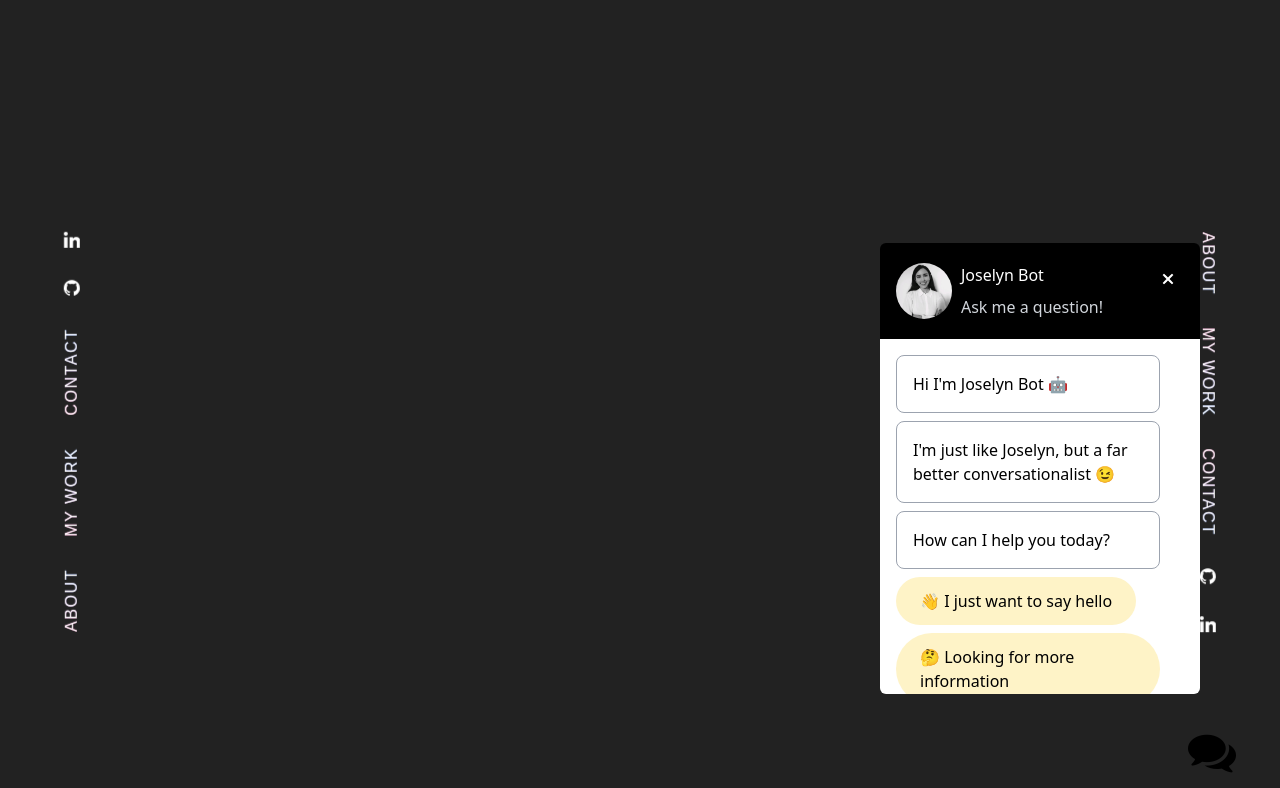
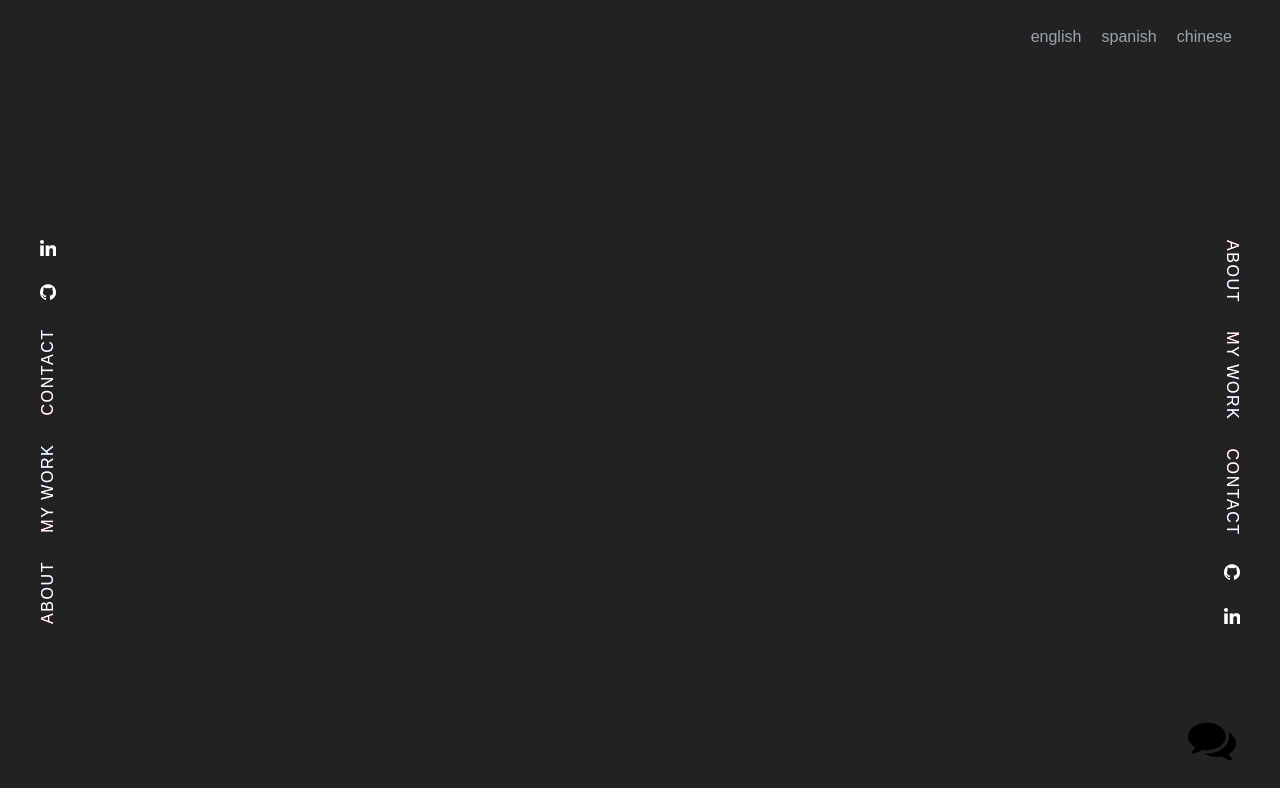
Before and after one commit to iamjoselyn/iamjoselyn.github.io, a plain HTML site: page porfolio.html in a window 1280 px wide. Shown: the top 788 px of the page. Drawn offline with nearby package versions, Linux system fonts and the light colour scheme; a web font is replaced by a local one.

Commit message:
*bug css transform fixed, language nav added, chatbox popup javascript implemented

```diff
--- a/porfolio.html
+++ b/porfolio.html
@@ -2,6 +2,7 @@
 <html lang="en">
 <head>
     <meta charset="UTF-8">
+    <meta http-equiv="X-UA-Compatible" content="IE=edge">
     <meta name="viewport" content="width=device-width, initial-scale=1.0">
     <title>Document</title>
     <link rel="stylesheet" href="./style.css">
@@ -9,13 +10,20 @@
     <link href="https://unpkg.com/tailwindcss@^2/dist/tailwind.min.css" rel="stylesheet">
 </head>
 <body class="my-bg-grey">
-    <section id="section1" class="box-border h-screen w-full relative flex">
-        <div class="transform -rotate-90 fixed top-1/2 -left-36 z-10">
-            <ul class="flex items-center inline-block content-center">
-                <li class="font-grot text-md text-white tracking-widest mx-4 hover:text-transparent bg-gradient-to-r bg-clip-text from-pink-500 to-blue-500"> <a href="#section2">ABOUT</a></li>
-                <li class="font-grot text-md text-white tracking-widest mx-4 hover:text-transparent bg-gradient-to-r bg-clip-text from-pink-500 to-blue-500"> <a href="#section3">MY WORK</a></li>
-                <li class="font-grot text-md text-white tracking-widest mx-4 hover:text-transparent bg-gradient-to-r bg-clip-text from-pink-500 to-blue-500"> <a href="#section4">CONTACT</a></li>
-                <li class="transform rotate-90 text-white mx-4 hover:text-pink-500">
+    <section id="section1" class="box-border h-screen w-full">
+        <div class="fixed top-6 right-10">
+            <ul class="">
+                <li class="inline font-grot text-gray-400 hover:underline cursor-pointer mx-2">english</li>
+                <li class="inline font-grot text-gray-400 hover:underline cursor-pointer mx-2">spanish</li>
+                <li class="inline font-grot text-gray-400 hover:underline cursor-pointer mx-2">chinese</li>
+            </ul>
+        </div>
+        <div class="w-96 transform -rotate-90 fixed top-1/2 -left-36 z-10">
+            <ul class="flex items-center justify-between">
+                <li class="inline font-grot text-md text-white tracking-widest hover:text-transparent bg-gradient-to-r bg-clip-text from-pink-500 to-blue-500"> <a class="" href="#section2">ABOUT</a></li>
+                <li class="inline font-grot text-md text-white tracking-widest hover:text-transparent bg-gradient-to-r bg-clip-text from-pink-500 to-blue-500"> <a class="" href="#section4">MY WORK</a></li>
+                <li class="inline font-grot text-md text-white tracking-widest hover:text-transparent bg-gradient-to-r bg-clip-text from-pink-500 to-blue-500"> <a class="" href="#section3">CONTACT</a></li>
+                <li class="inline text-white hover:text-pink-500 transform rotate-90 ">
                     <a href="#" class="px-2">
                         <svg class="stroke-current fill-current w-4" version="1.1" xmlns="http://www.w3.org/2000/svg" xmlns:xlink="http://www.w3.org/1999/xlink" x="0px" y="0px" viewBox="0 0 438.549 438.549" style="enable-background:new 0 0 438.549 438.549" xml:space="preserve" fill="#222222"><path d="M409.132,114.573c-19.608-33.596-46.205-60.194-79.798-79.8C295.736,15.166,259.057,5.365,219.271,5.365
                         c-39.781,0-76.472,9.804-110.063,29.408c-33.596,19.605-60.192,46.204-79.8,79.8C9.803,148.168,0,184.854,0,224.63
@@ -39,19 +47,19 @@
                         C438.536,184.851,428.728,148.168,409.132,114.573z"></path></svg>
                     </a>
                 </li>
-                <li class="transform rotate-90 text-white mx-4 hover:text-blue-500">
+                <li class="inline transform rotate-90 text-white hover:text-blue-500">
                     <a href="#" class="px-2">
                         <svg class="stroke-current fill-current w-4" version="1.1" xmlns="http://www.w3.org/2000/svg" xmlns:xlink="http://www.w3.org/1999/xlink" x="0px" y="0px" viewBox="0 0 438.549 438.549" style="enable-background:new 0 0 438.549 438.549" xml:space="preserve" fill="#222222"><path d="M100.28 448H7.4V148.9h92.88zM53.79 108.1C24.09 108.1 0 83.5 0 53.8a53.79 53.79 0 0 1 107.58 0c0 29.7-24.1 54.3-53.79 54.3zM447.9 448h-92.68V302.4c0-34.7-.7-79.2-48.29-79.2-48.29 0-55.69 37.7-55.69 76.7V448h-92.78V148.9h89.08v40.8h1.3c12.4-23.5 42.69-48.3 87.88-48.3 94 0 111.28 61.9 111.28 142.3V448z"></path></svg>
                     </a>
                 </li>
             </ul>
         </div>
-        <div class="transform rotate-90 fixed top-1/2 -right-36">
-            <ul class="flex items-center inline-block content-center">
-                <li class="font-grot text-md text-white tracking-widest mx-4 hover:text-transparent bg-gradient-to-r bg-clip-text from-pink-500 to-blue-500"> <a href="#section2">ABOUT</a></li>
-                <li class="font-grot text-md text-white tracking-widest mx-4 hover:text-transparent bg-gradient-to-r bg-clip-text from-pink-500 to-blue-500"> <a href="#section3">MY WORK</a></li>
-                <li class="font-grot text-md text-white tracking-widest mx-4 hover:text-transparent bg-gradient-to-r bg-clip-text from-pink-500 to-blue-500"> <a href="#section4">CONTACT</a></li>
-                <li class="transform -rotate-90 text-white tracking-widest mx-4 hover:text-pink-500">
+        <div class="w-96 transform rotate-90 fixed top-1/2 -right-36 z-10">
+            <ul class="flex items-center justify-between">
+                <li class="inline font-grot text-md text-white tracking-widest hover:text-transparent bg-gradient-to-r bg-clip-text from-pink-500 to-blue-500"> <a href="#section2">ABOUT</a></li>
+                <li class="inline font-grot text-md text-white tracking-widest hover:text-transparent bg-gradient-to-r bg-clip-text from-pink-500 to-blue-500"> <a href="#section3">MY WORK</a></li>
+                <li class="inline font-grot text-md text-white tracking-widest hover:text-transparent bg-gradient-to-r bg-clip-text from-pink-500 to-blue-500"> <a href="#section4">CONTACT</a></li>
+                <li class="inline  text-white hover:text-pink-500 transform -rotate-90">
                     <a href="#" class="px-2">
                         <svg class="stroke-current fill-current w-4" version="1.1" xmlns="http://www.w3.org/2000/svg" xmlns:xlink="http://www.w3.org/1999/xlink" x="0px" y="0px" viewBox="0 0 438.549 438.549" style="enable-background:new 0 0 438.549 438.549" xml:space="preserve" fill="#222222"><path d="M409.132,114.573c-19.608-33.596-46.205-60.194-79.798-79.8C295.736,15.166,259.057,5.365,219.271,5.365
                         c-39.781,0-76.472,9.804-110.063,29.408c-33.596,19.605-60.192,46.204-79.8,79.8C9.803,148.168,0,184.854,0,224.63
@@ -75,20 +83,20 @@
                         C438.536,184.851,428.728,148.168,409.132,114.573z"></path></svg>
                     </a>
                 </li>
-                <li class="transform -rotate-90 text-white tracking-widest mx-4 hover:text-blue-500">
+                <li class="inline transform -rotate-90 text-white hover:text-blue-500">
                     <a href="#" class="px-2">
                         <svg class="stroke-current fill-current w-4" version="1.1" xmlns="http://www.w3.org/2000/svg" xmlns:xlink="http://www.w3.org/1999/xlink" x="0px" y="0px" viewBox="0 0 438.549 438.549" style="enable-background:new 0 0 438.549 438.549" xml:space="preserve" fill="#222222"><path d="M100.28 448H7.4V148.9h92.88zM53.79 108.1C24.09 108.1 0 83.5 0 53.8a53.79 53.79 0 0 1 107.58 0c0 29.7-24.1 54.3-53.79 54.3zM447.9 448h-92.68V302.4c0-34.7-.7-79.2-48.29-79.2-48.29 0-55.69 37.7-55.69 76.7V448h-92.78V148.9h89.08v40.8h1.3c12.4-23.5 42.69-48.3 87.88-48.3 94 0 111.28 61.9 111.28 142.3V448z"></path></svg>
                     </a>
                 </li>
             </ul>
         </div>
-        <button class="fixed right-11 bottom-6">
-            <i class="fa fa-comments fa-3x" aria-hidden="true"></i>
+        <button id="chatBtn" class="fixed right-11 bottom-6 animate-bounce">
+            <i class="fa fa-comments fa-3x " aria-hidden="true"></i>
         </button>
+    </section>
 
-    </section>
     <section id="section2" class="h-screen">
-        <div class="max-w-5xl mx-auto text-white flex justify-between antialiased">
+        <div class="max-w-5xl mx-auto pt-40 text-white flex justify-between antialiased">
             <figure class="w-1/2 mx-8">
                 <img class="rounded-full" src="./img/profile-pic.jpg" alt="profile picture" width="430px" height="430px">
                 <p class="text-center text-sm mt-4 text-gray-400">This is me with some filters ...</p>
@@ -106,7 +114,7 @@ Back in Spain, I specialized as a Full Stack Dev and I've been freelancing for t
             </article>
         </div>
     </section>
-    <section id="section3" class="max-w-7xl mx-auto h-screen text-center">
+    <section id="section3" class="max-w-7xl mx-auto h-screen pt-40 text-center">
         <h1 class="text-white text-5xl inline-block mb-20">Latests Projects<span>👩‍💻</span></h1>
         <p class="mb-20 text-white text-xl">Here are some of the projects I've been working on recently. Want to see more? <a href="#" class="text-transparent bg-gradient-to-r bg-clip-text from-pink-500 to-blue-500">Email me</a></p>
 
@@ -164,36 +172,40 @@ Back in Spain, I specialized as a Full Stack Dev and I've been freelancing for t
     <section id="section4" class="max-w-7xl mx-auto h-screen text-center">
         <h1 class="text-white text-5xl inline-block mb-20">Let's get in touch <span>🤝</span></h1>
         <p></p>
-
-        <div class="max-w-xs h-2/3 rounded absolute right-20 bottom-6">
+        <!-- Chat Bot  -->
+        <div id="popup" class="hidden box-border max-w-xs h-1/2 rounded fixed right-24 bottom-14">
             <div class="bg-black py-5 px-4 flex justify-between text-white rounded-t-md">
                 <div class="mr-2">
-                    <img class="rounded-full h-14 w-14" src="./img/profile-pic.jpg" alt="">
+                    <img class="rounded-full h-12 w-12" src="./img/profile-pic.jpg" alt="">
                 </div>
                 <div class="flex flex-col justify-between text-left mr-12">
                     <span class="font-medium">Joselyn Bot</span>
-                    <span class="text-gray-300">Ask me a question!</span>
+                    <span class="text-gray-300 opacity-50">Ask me a question!</span>
                 </div>
-                <button class="flex justify-end p-2">
+                <button id="close-chat" class="flex justify-end p-2">
                     <svg class="stroke-current fill-current w-4" xmlns="http://www.w3.org/2000/svg" viewBox="0 0 20 20" fill="currentColor">
                         <path fill-rule="evenodd" d="M4.293 4.293a1 1 0 011.414 0L10 8.586l4.293-4.293a1 1 0 111.414 1.414L11.414 10l4.293 4.293a1 1 0 01-1.414 1.414L10 11.414l-4.293 4.293a1 1 0 01-1.414-1.414L8.586 10 4.293 5.707a1 1 0 010-1.414z" clip-rule="evenodd" />
                       </svg>
                 </button>
             </div>
-            <div class="bg-white rounded-b-md h-2/3 pl-4 py-4 pr-10 overflow-auto text-left">
-                <div class="border border-gray-400 rounded-lg mb-2 p-4">Hi I'm Joselyn Bot 🤖</div>
-                <div class="border border-gray-400 rounded-lg mb-2 p-4">I'm just like Joselyn, but a far better conversationalist 😉</div>
-                <div class="border border-gray-400 rounded-lg mb-2 p-4">How can I help you today?</div>
+            <div class="box-border h-96 bg-white rounded-b-md pl-4 py-4 pr-10 overflow-auto text-left text-sm">
+                <div class="border border-gray-400 rounded-lg mb-2 px-4 py-2">Hi I'm Joselyn Bot 🤖</div>
+                <div class="border border-gray-400 rounded-lg mb-2 px-4 py-2">I'm just like Joselyn, but a far better conversationalist 😉</div>
+                <div class="border border-gray-400 rounded-lg mb-2 px-4 py-2">How can I help you today?</div>
                 <div class="">
-                    <button class="text-left rounded-full py-3 px-6 bg-yellow-100 hover:bg-yellow-200 mb-2">👋 I just want to say hello</button>
-                    <button class="text-left rounded-full py-3 px-6 bg-yellow-100 hover:bg-yellow-200 mb-2">🤔 Looking for more information</button>
-                    <button class="text-left rounded-full py-3 px-6 bg-yellow-100 hover:bg-yellow-200 mb-2">💼 I'd like to hire you!</button>
-                    <button></button>
+                    <button class="text-left rounded-full px-4 py-2 bg-yellow-100 hover:bg-yellow-200 mb-2">👋 I just want to say hello</button>
+                    <button class="text-left rounded-full px-4 py-2 bg-yellow-100 hover:bg-yellow-200 mb-2">🤔 Looking for more information</button>
+                    <button class="text-left rounded-full px-4 py-2 bg-yellow-100 hover:bg-yellow-200 mb-2">💼 I'd like to hire you!</button>
                 </div>
             </div>
+        </div>
 
-        </div>
     </section>
-    <footer></footer>
+
+    <footer class="max-w-screen-2xl mx-auto my-8">
+        <hr class="opacity-25" >
+        <p class="opacity-50 text-gray-400 text-sm text-center my-8">Designed and built by Joselyn Cáceres with HTML5, Tailwind, JQuery</p>
+    </footer>
+    <script src="./porfolio.js"></script>
 </body>
 </html>
--- a/style.css
+++ b/style.css
@@ -2,9 +2,21 @@
 @import url('https://fonts.googleapis.com/css2?family=Poppins:wght@400;500;600;700&family=Ubuntu:wght@400;500;700&display=swap');
 @import url('https://fonts.googleapis.com/css2?family=Darker+Grotesque:wght@800&display=swap');
 
+
+*{
+    margin: 0;
+    padding: 0;
+    box-sizing: border-box;
+    list-style: none;
+    text-decoration: none;
+}
 .my-bg-grey {
     background-color: rgb(34, 34, 34);
 }
 .font-grot{
     font-family: 'Darker Grotesque', sans-serif;
 }
+
+.show{
+    display: block;
+}
```
Also changed, not shown: porfolio.js (added, +13 -0 lines).
